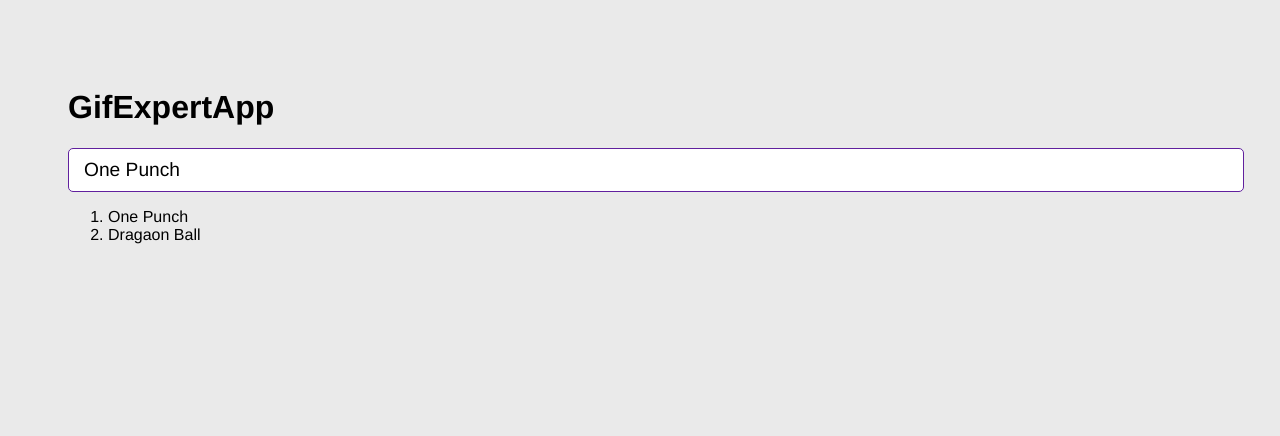
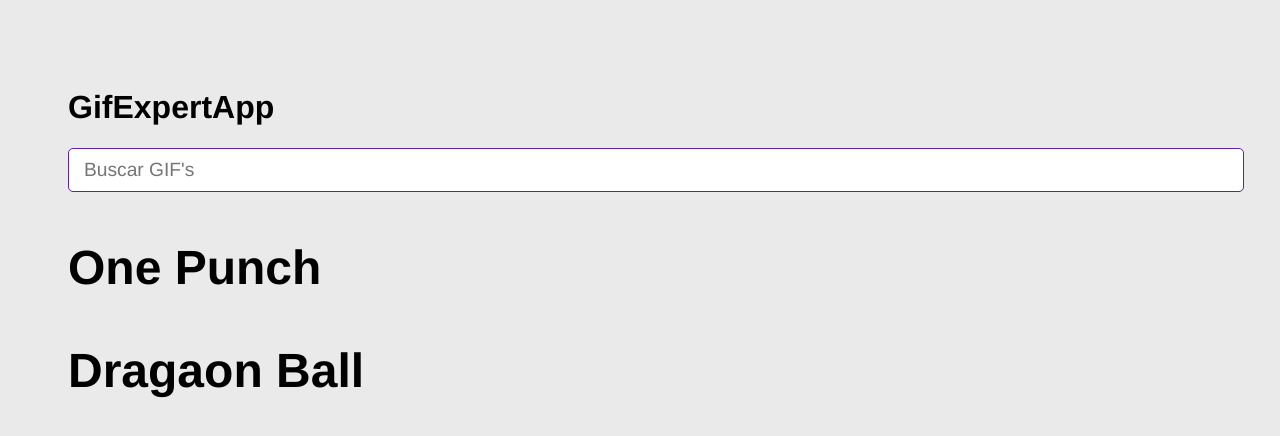
Before and after one commit to mcmmiguel/GifExpert-ReactFH, a React (Vite) app: page / in a window 1280 px wide. Shown: the top 436 px of the page. Built offline with nearby package versions, Linux system fonts and the light colour scheme.

Commit message:
GifGrid creado

```diff
--- a/src/GifExpertApp.jsx
+++ b/src/GifExpertApp.jsx
@@ -1,5 +1,6 @@
 import { useState } from "react";
 import AddCategory from "./components/AddCategory";
+import GifGrid from "./components/GifGrid";
 
 const GifExpertApp = () => {
 
@@ -13,27 +14,20 @@
 
     return (
         <>
-            {/* Titulo */}
             <h1>GifExpertApp</h1>
 
-            {/* Input */}
             <AddCategory onNewCategory={onAddCategory} />
 
-            {/* Listado de GIF */}
-            <ol>
-                {
+            {
 
-                    categories.map((category) => {
-                        return <li key={category}>{category}</li>
-                    })
+                categories.map((category) => (
+                    <GifGrid
+                        key={category}
+                        category={category}
+                    />
+                ))
 
-                }
-            </ol>
-
-
-            {/* GIF item */}
-
-
+            }
 
         </>
     )
--- a/src/components/AddCategory.jsx
+++ b/src/components/AddCategory.jsx
@@ -2,7 +2,7 @@
 
 const AddCategory = ({ onNewCategory }) => {
 
-    const [inputValue, setInputValue] = useState('One Punch');
+    const [inputValue, setInputValue] = useState('');
 
     const onInputChange = (event) => {
         setInputValue(event.target.value);
--- /dev/null
+++ b/src/components/GifGrid.jsx
@@ -0,0 +1,12 @@
+
+const GifGrid = ({ category }) => {
+
+    return (
+        <>
+            <h3>{category}</h3>
+
+        </>
+    )
+}
+
+export default GifGrid
```
